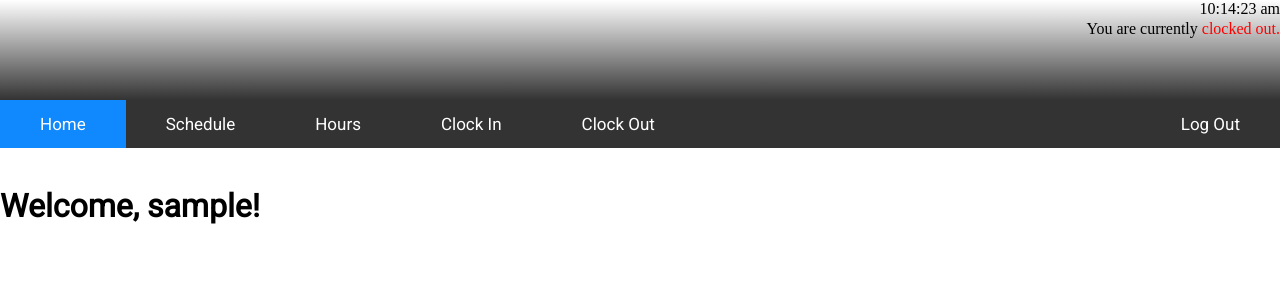
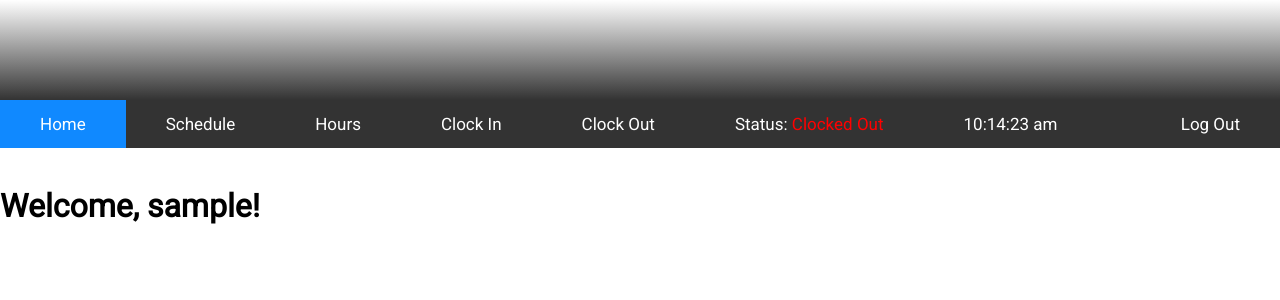
Before and after one commit to thatoneddrguy/Tuffy_Time, a PHP site: page /home.php in a window 1280 px wide. Shown: the top 300 px of the page. Run offline with PHP 8.4, Linux system fonts and the light colour scheme; the visitor is signed in with stand-in values (Sample User, id 1); data that the repository does not hold is empty.

Commit message:
moved timer and clock-in status to menu bar, made clock-in status color more vibrant

```diff
--- a/include/header.php
+++ b/include/header.php
@@ -50,21 +50,21 @@
 ?>
 <div id="header">
     <div class="menu_image">
-		<div id="header_time"></div>
+		<!--<div class="header_time"></div>
 		<script>showCurrentTime();</script>
 		<div id="clock_in_status">
 			You are currently
 			<?php
-				if($clock_in == 1)
+				/*if($clock_in == 1)
 				{
 					echo "<span id='clocked_in'>clocked in.</span>";
 				}
 				else
 				{
 					echo "<span id='clocked_out'>clocked out.</span>";
-				}
+				}*/
 			?>
-		</div>
+		</div>-->
 	</div>
     <ul>
         <li><a <?php if($current_page == "home.php") { echo 'class="active"';} ?> href="home.php">Home</a></li>
@@ -72,6 +72,20 @@
         <li><a <?php if($current_page == "hours.php") { echo 'class="active"';} ?> href="hours.php">Hours</a></li>
         <li><a onclick="clockIn()">Clock In</a></li>
         <li><a onclick="clockOut()">Clock Out</a></li>
+        <li class="clock_in_status"> Status:
+            <?php
+				if($clock_in == 1)
+				{
+					echo "<span id='clocked_in'>Clocked In</span>";
+				}
+				else
+				{
+					echo "<span id='clocked_out'>Clocked Out</span>";
+				}
+            ?>
+            </li>
+        <li id="header_time" class="clock_in_status"> <script>showCurrentTime();</script>
+            </li>
         <li><a href="logOut.php">Log Out</a></li>
     </ul>
 </div>
--- a/include/style.css
+++ b/include/style.css
@@ -135,21 +135,30 @@ h1 {
 /* ======================================================= */
 /* Styles for Header */
 
-#header_time {
+/*#header_time {
     float: right;
-}
+}*/
 
-#clock_in_status {
-    float: right;
-    position: absolute;  /* would prefer to keep this relative but eh */
-    top: 20px;
+/* #clock_in_status { */
+    /*float: right;
+    position: absolute;*/  /* would prefer to keep this relative but eh */
+   /* top: 20px;
     right: 0px;
-}
+} */
 
 #clocked_in {
-    color: green;
+    color: #32ff6a;
 }
 
 #clocked_out {
-    color: red;
+    color: #ff0000;
 }
+
+.clock_in_status {
+    display: block;
+    text-align: center;
+    color: white;
+    padding: 14px 40px;
+    font-family: "Roboto";
+    font-size: 17px;
+}
```
